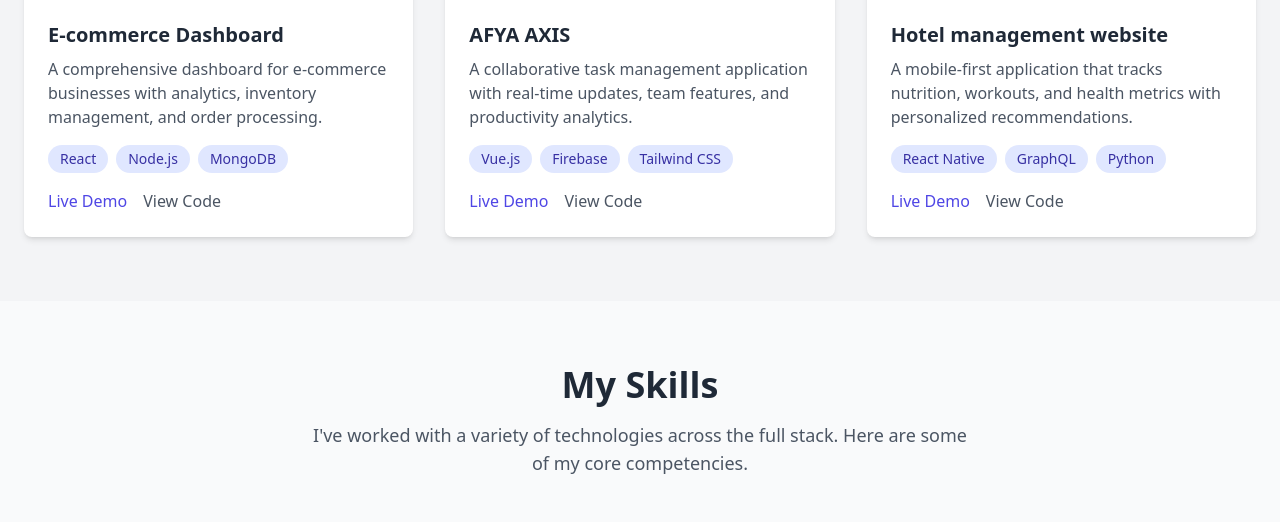
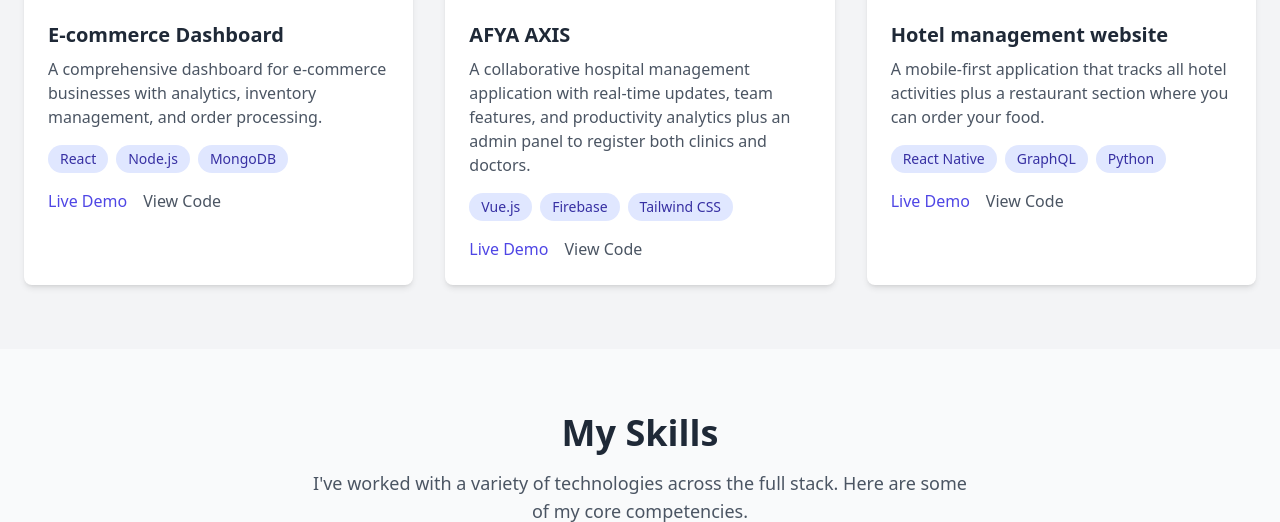
Before and after one commit to Meatycrude/portfolio-harry, a plain HTML site: page index.html in a window 1280 px wide. Shown: the part 3475-3997 px from the top of the page. Drawn offline with nearby package versions, Linux system fonts and the light colour scheme.

Commit message:
Update index.html

```diff
--- a/index.html
+++ b/index.html
@@ -347,7 +347,7 @@
                         </div>
                     </div>
                 </div>
-                 <!-- Certification 2 -->
+                 <!-- Certification 3-->
                  <div class="certification-card bg-white dark:bg-gray-700 rounded-lg overflow-hidden shadow-md transition duration-300" data-aos="fade-in">
                     <div class="p-6">
                         <div class="flex items-center mb-4">
@@ -540,7 +540,7 @@
                     <div class="p-6">
                         <h3 class="text-xl font-bold mb-2">AFYA AXIS</h3>
                         <p class="text-gray-600 dark:text-gray-300 mb-4">
-                            A collaborative task management application with real-time updates, team features, and productivity analytics.
+                            A collaborative hospital management application with real-time updates, team features, and productivity analytics plus an admin panel to register both clinics and doctors.
                         </p>
                         <div class="flex flex-wrap gap-2 mb-4">
                             <span class="skill-pill bg-indigo-100 dark:bg-indigo-900/50 text-indigo-800 dark:text-indigo-200 px-3 py-1 rounded-full text-sm">Vue.js</span>
@@ -564,7 +564,7 @@
                     <div class="p-6">
                         <h3 class="text-xl font-bold mb-2">Hotel management website</h3>
                         <p class="text-gray-600 dark:text-gray-300 mb-4">
-                            A mobile-first application that tracks nutrition, workouts, and health metrics with personalized recommendations.
+                            A mobile-first application that tracks all hotel activities plus a restaurant section where you can order your food.
                         </p>
                         <div class="flex flex-wrap gap-2 mb-4">
                             <span class="skill-pill bg-indigo-100 dark:bg-indigo-900/50 text-indigo-800 dark:text-indigo-200 px-3 py-1 rounded-full text-sm">React Native</span>
```
